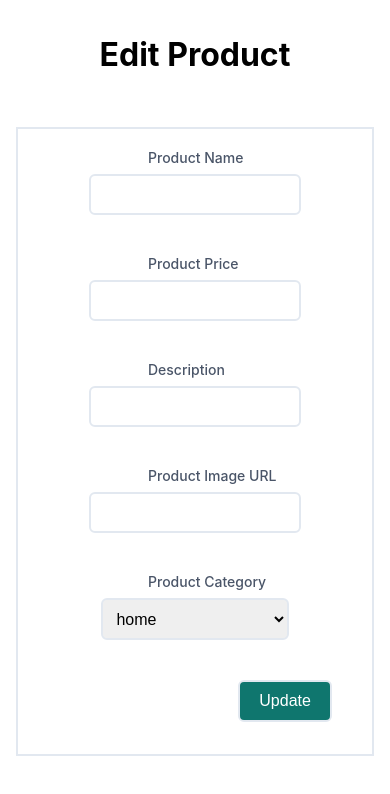
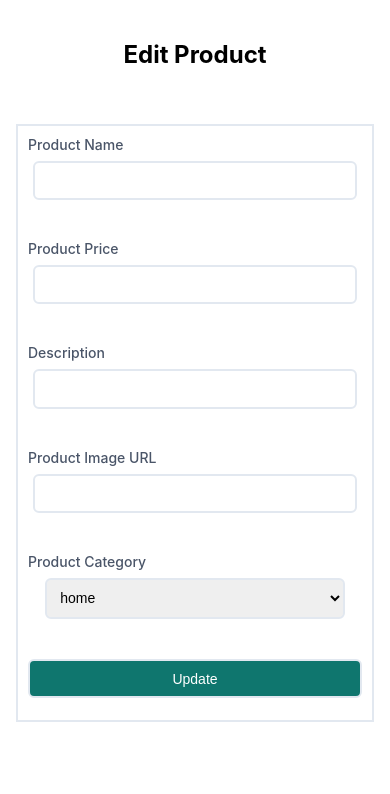
Before and after one commit to paresh-2002/shopping-cart, a React (Vite) app: page /add-new/1 in a window 390 px wide. Shown: the top 794 px of the page. Built offline with nearby package versions, Linux system fonts and the light colour scheme.

Commit message:
add media query

```diff
--- a/src/Components/AddCartModel/CartModel.css
+++ b/src/Components/AddCartModel/CartModel.css
@@ -38,7 +38,6 @@
   width: 100%;
   height: 200px;
   overflow: hidden;
-
 }
 
 .product-image {
@@ -106,7 +105,7 @@ hr {
   color: gray;
 }
 
-.cardModel .delete-cart-icon{
+.cardModel .delete-cart-icon {
   position: absolute;
   font-weight: 500;
   top: 0px;
@@ -122,3 +121,89 @@ hr {
   cursor: pointer;
   transition: background-color 0.3s ease;
 }
+
+@media (max-width: 1650px) {
+  .container{
+    right: 24px;
+  }
+  .cardModel-container {
+    display: flex;
+    justify-content: center;
+    gap: 10px;
+  }
+  .cardModel {
+    width: 90%;
+  }
+  .details {
+    width: 90%;
+    margin-top: 10px;
+  }
+}
+@media (max-width: 1224px) {
+  .container{
+    right: 24px;
+  }
+  .cardModel-container {
+    display: flex;
+    flex-direction: column;
+    align-items: center;
+    justify-content: center;
+  }
+  .cardModel {
+    width: 100%;
+  }
+  .details {
+    width: 90%;
+  }
+}
+@media (max-width: 768px) {
+  .container {
+    right: 24px;
+    width: 60%;
+    max-height: 400px;
+  }
+
+  .cardModel {
+    flex-direction: column;
+    width: 100%
+  }
+
+  .details {
+    width: 80%;
+    padding: 10px;
+  }
+
+  .product-name {
+    font-size: 1.2rem;
+  }
+
+  .price {
+    font-size: 1rem;
+  }
+
+  .product-description {
+    font-size: 1rem;
+  }
+}
+
+@media (max-width: 480px) {
+  .container {
+    padding: 10px;
+  }
+
+  .cardModel {
+    padding: 5px 10px;
+  }
+
+  .product-name {
+    font-size: 1rem;
+  }
+
+  .price {
+    font-size: 0.875rem;
+  }
+
+  .product-description {
+    font-size: 0.75rem;
+  }
+}
--- a/src/Components/Create/CreateProduct.css
+++ b/src/Components/Create/CreateProduct.css
@@ -76,3 +76,41 @@
   margin-top: 1.25rem;
   text-align: center;
 }
+
+@media (max-width: 768px) {
+  .form-container {
+    padding: 15px;
+  }
+
+  .label {
+    margin-left: 0;
+    text-align: left;
+  }
+
+  .input,
+  .select,
+  .button {
+    width: 90%;
+    margin-left: 0;
+  }
+
+  .button {
+    width: 100%;
+  }
+}
+
+@media (max-width: 480px) {
+  .header {
+    font-size: 1.5rem;
+  }
+
+  .form-container {
+    padding: 10px;
+  }
+
+  .input,
+  .select,
+  .button {
+    font-size: 0.875rem;
+  }
+}
```
